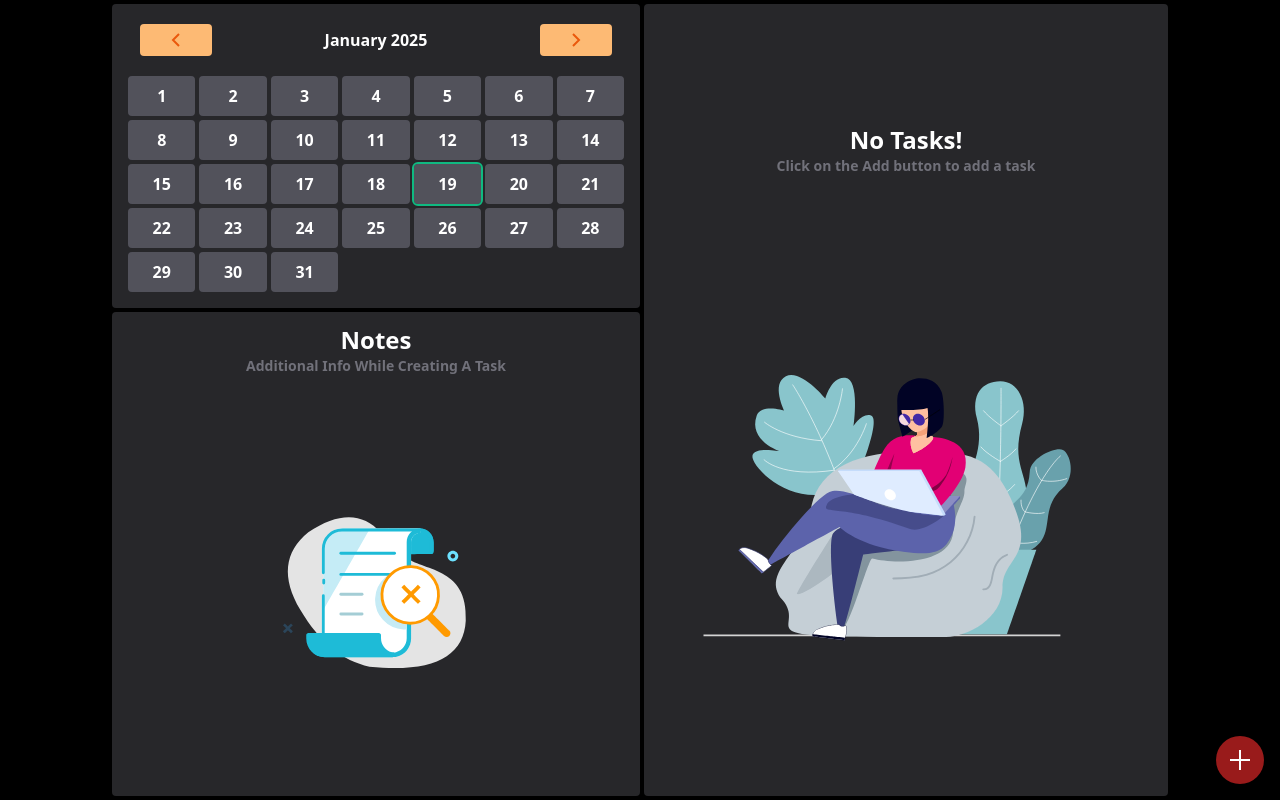
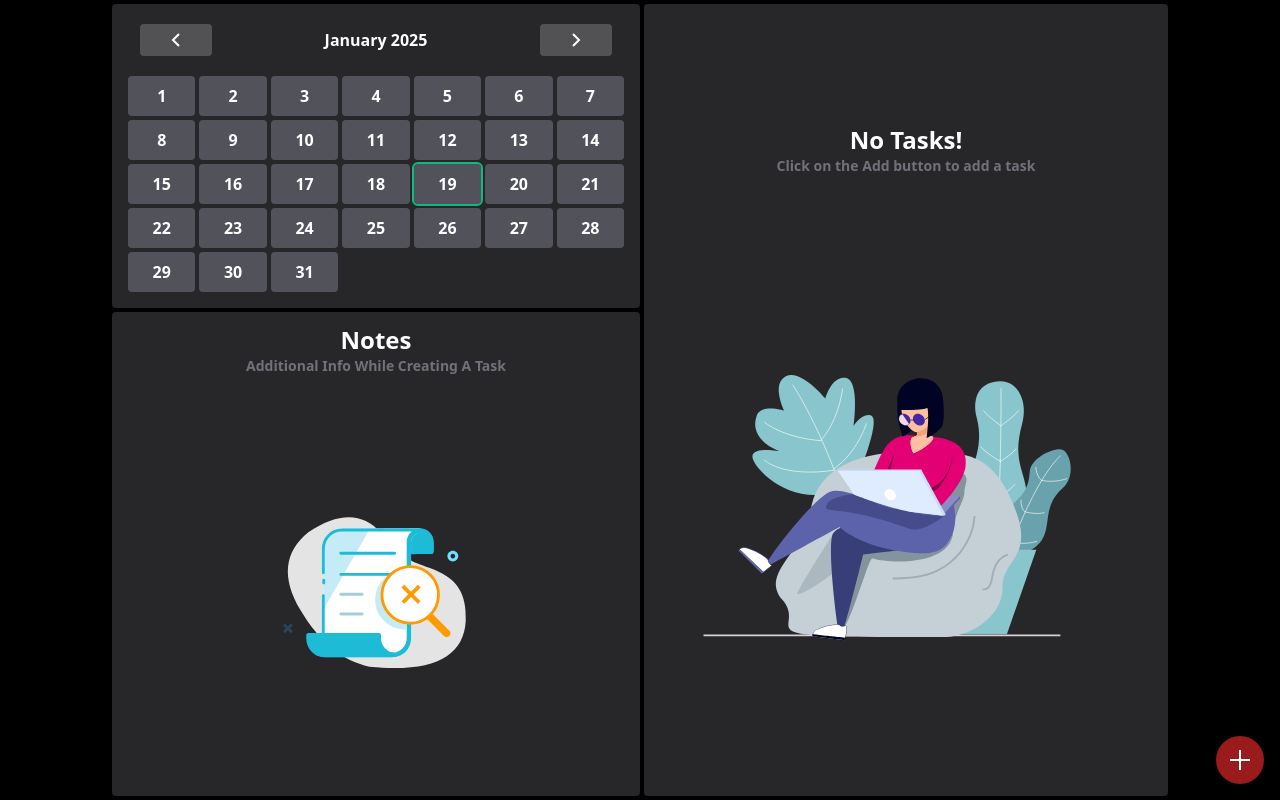
Before and after one commit to charan-nunnabhatla/habit-pro, a Next.js app: page / in a window 1280 px wide. Built offline with nearby package versions, Linux system fonts and the light colour scheme.

Commit message:
changed buttons colours

```diff
--- a/app/containers/calendar-container.tsx
+++ b/app/containers/calendar-container.tsx
@@ -54,7 +54,7 @@ export default function CalendarContainer() {
       <div className="w-full md:w-fit lg:w-[40vw]">
         <div className="text-white font-bold flex justify-between py-3 px-5">
           <button
-            className="hover:ring-2 hover:ring-orange-900 duration-200 px-6 py-1 rounded bg-orange-300 text-orange-600 text-2xl font-bold"
+            className=" duration-150 px-6 py-1 rounded bg-white/20 text-white hover:bg-white/30  text-2xl font-bold"
             onClick={prevBtn}>
             <GrFormPrevious />
           </button>
@@ -66,7 +66,7 @@ export default function CalendarContainer() {
             ).format("MMMM YYYY")}
           </span>
           <button
-            className="px-6 hover:ring-2 hover:ring-orange-900 duration-200 py-1 rounded bg-orange-300 text-orange-600 text-2xl font-bold"
+            className="px-6 duration-150 py-1 rounded bg-white/20 text-white hover:bg-white/30 text-2xl font-bold"
             onClick={nextBtn}>
             <GrFormNext />
           </button>
```
